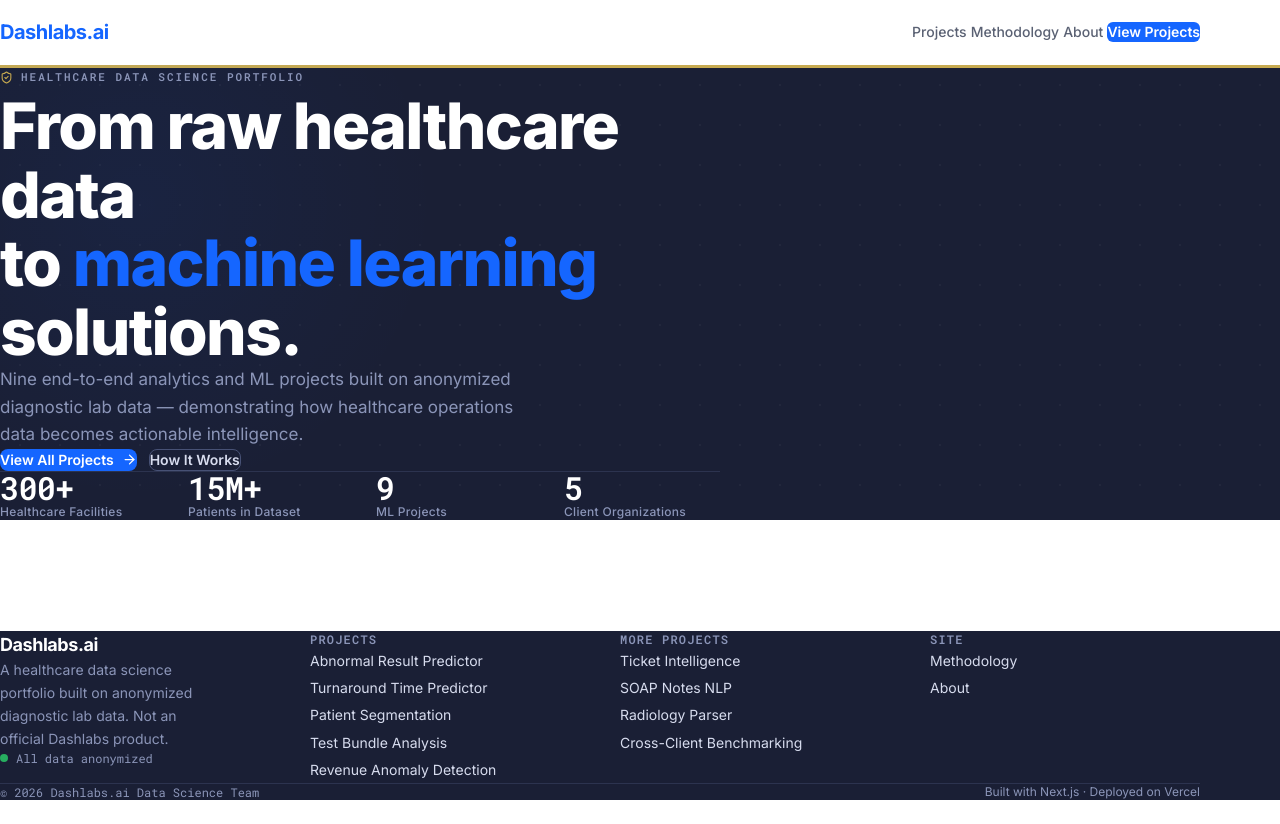
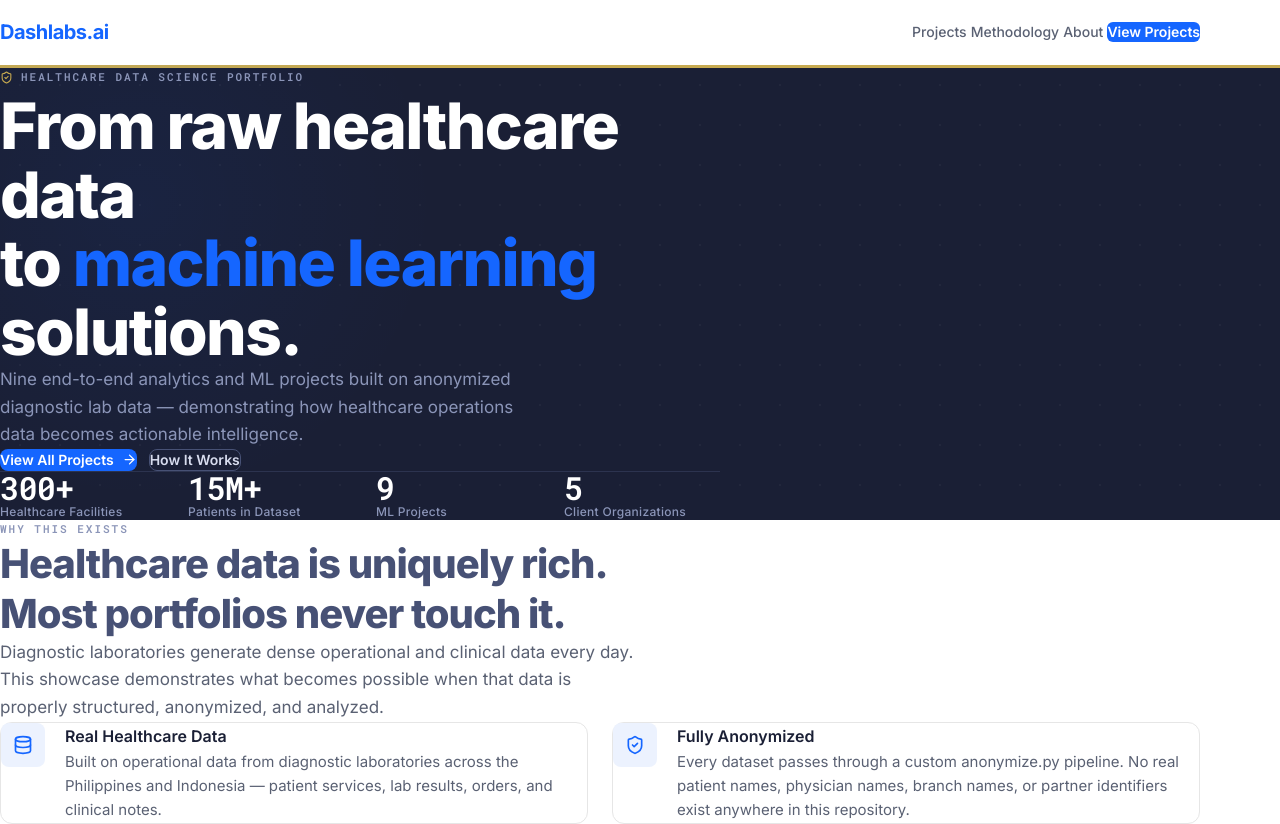
Before and after one commit to OrangeJuice023/dashlabs-sample-project, a Next.js app: page / in a window 1280 px wide. Shown: the top 824 px of the page. Before the commit the page ends 800 px from the top, so only its background shows below. Built offline with nearby package versions, Linux system fonts and the light colour scheme.

Commit message:
Update page.tsx

```diff
--- a/src/app/page.tsx
+++ b/src/app/page.tsx
@@ -1,10 +1,11 @@
 import { Hero } from "@/components/home/Hero";
+import { WhyShowcase } from "@/components/home/WhyShowcase";
 
 export default function HomePage() {
   return (
     <>
       <Hero />
-      {/* More sections coming next */}
+      <WhyShowcase />
     </>
   );
 }
```
